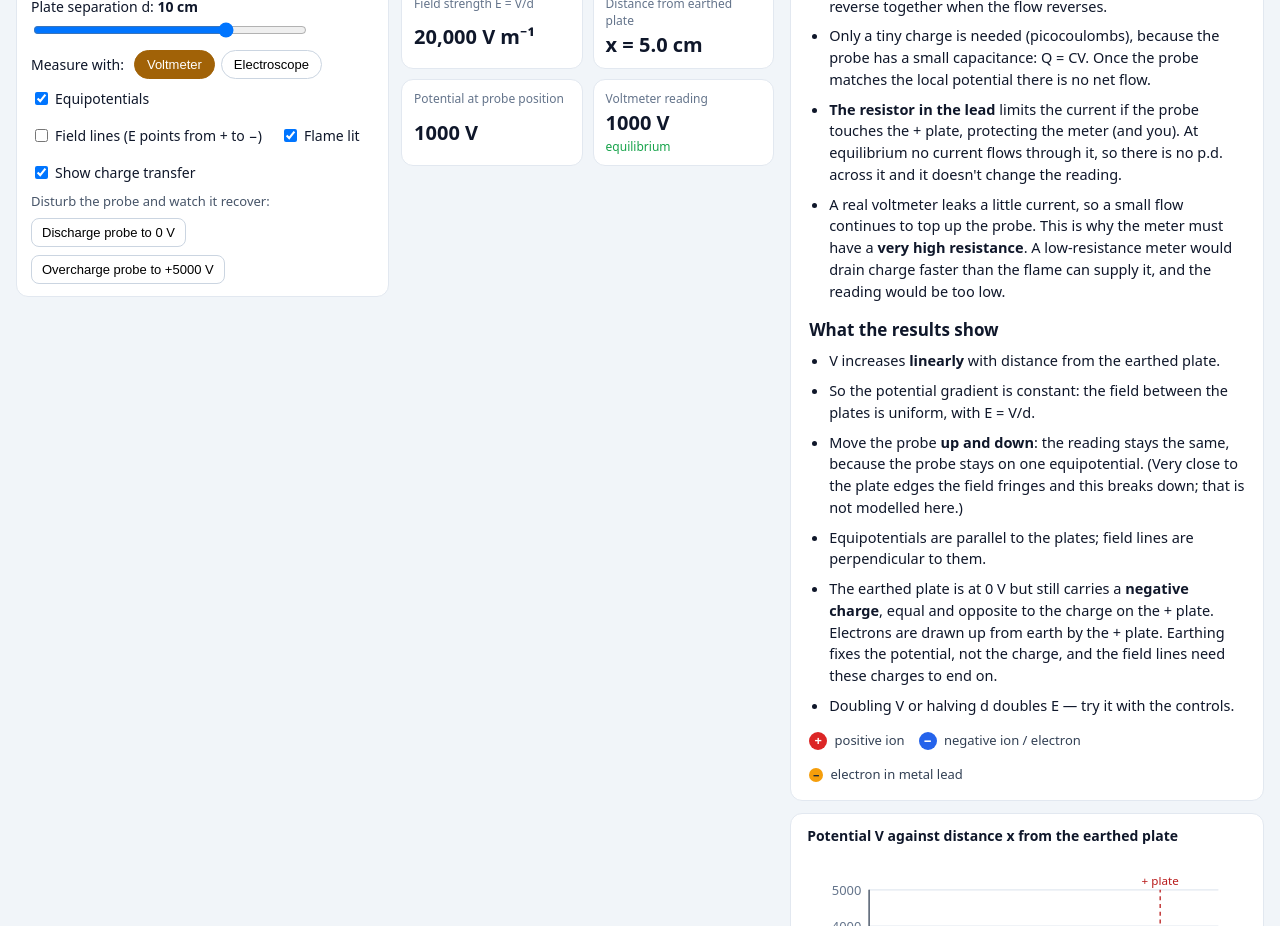
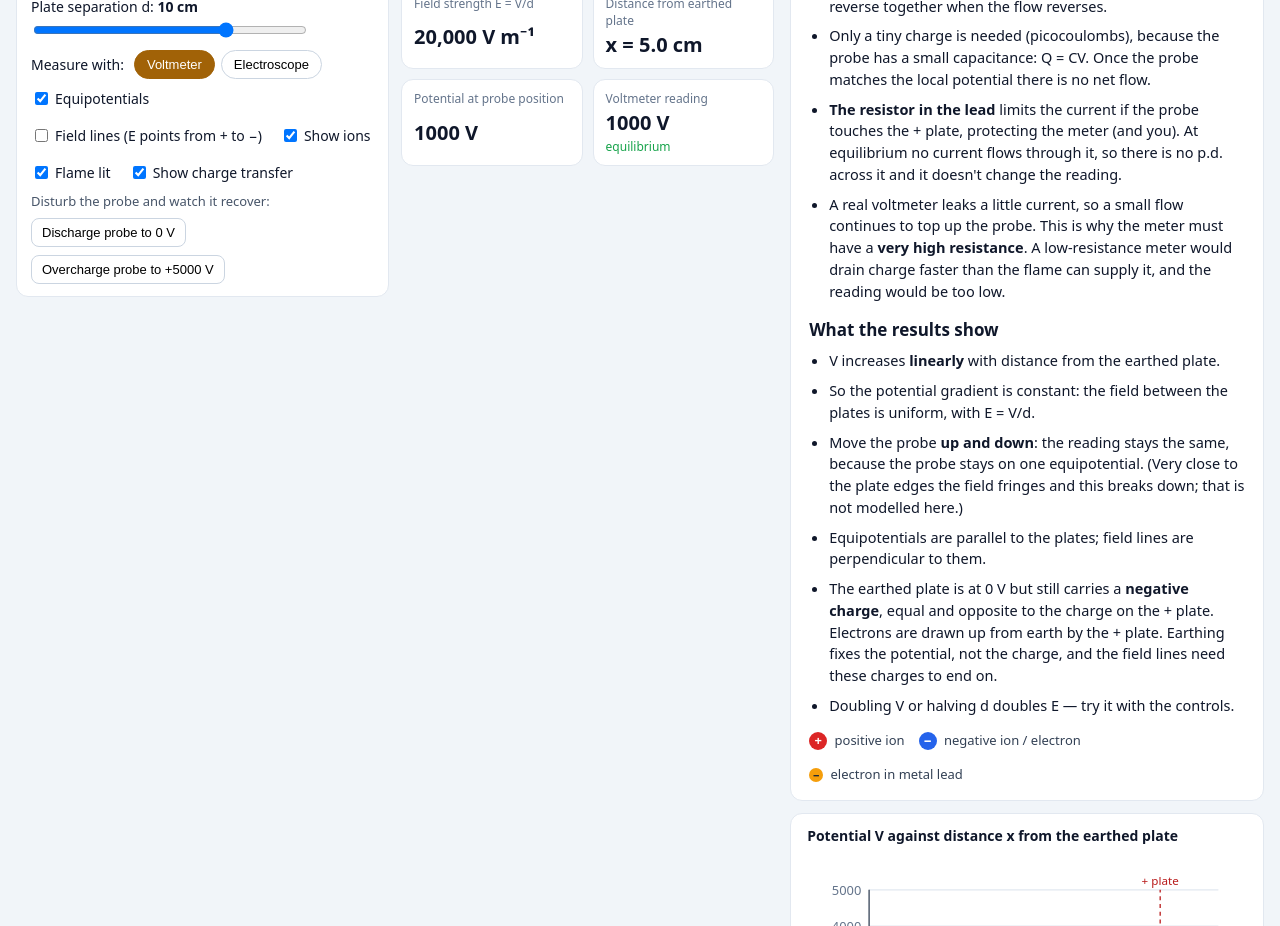
Before and after one commit to awm11/flame-probe, a React (Vite) app: page / in a window 1280 px wide. Shown: the part 880-1806 px from the top of the page. Built offline with nearby package versions, Linux system fonts and the light colour scheme.

Commit message:
Add Show ions toggle
Co-Authored-By: Claude Opus 5.5 <noreply@anthropic.com>
Claude-Session: https://claude.ai/code/session_01TZh8aPDibEfFSuW8ciK3ea

```diff
--- a/src/App.jsx
+++ b/src/App.jsx
@@ -180,6 +180,7 @@ export default function App() {
   const [showField, setShowField] = useState(false);
   const [flameOn, setFlameOn] = useState(true);
   const [showTransfer, setShowTransfer] = useState(true);
+  const [showIons, setShowIons] = useState(true);
   const [reading, setReading] = useState(0);
   const [settling, setSettling] = useState(false);
   const [hover, setHover] = useState(false);
@@ -197,7 +198,7 @@ export default function App() {
     capture: [], wireE: [], flashes: [], capAcc: 0, eAcc: 0, flux: 0, dV: 0,
   });
   const params = useRef({});
-  params.current = { mode, meter, pd, sep, pos, tipY, showEq, showField, flameOn, showTransfer };
+  params.current = { mode, meter, pd, sep, pos, tipY, showEq, showField, flameOn, showTransfer, showIons };
 
   useEffect(() => {
     const canvas = canvasRef.current;
@@ -687,7 +688,7 @@ export default function App() {
       }
 
       // ions on top
-      s.ions.forEach((ion) => drawIon(ctx, ion));
+      if (p.showIons) s.ions.forEach((ion) => drawIon(ctx, ion));
 
       // labels for the split candle flame (drawn above the ions)
       if (splitLabels) {
@@ -1053,6 +1054,10 @@ export default function App() {
                 <input type="checkbox" checked={showField} onChange={(e) => setShowField(e.target.checked)} />
                 Field lines (E points from + to −)
               </label>
+              <label className="chk">
+                <input type="checkbox" checked={showIons} onChange={(e) => setShowIons(e.target.checked)} />
+                Show ions
+              </label>
               {mode === "probe" && (
                 <label className="chk">
                   <input type="checkbox" checked={flameOn} onChange={(e) => setFlameOn(e.target.checked)} />
```
